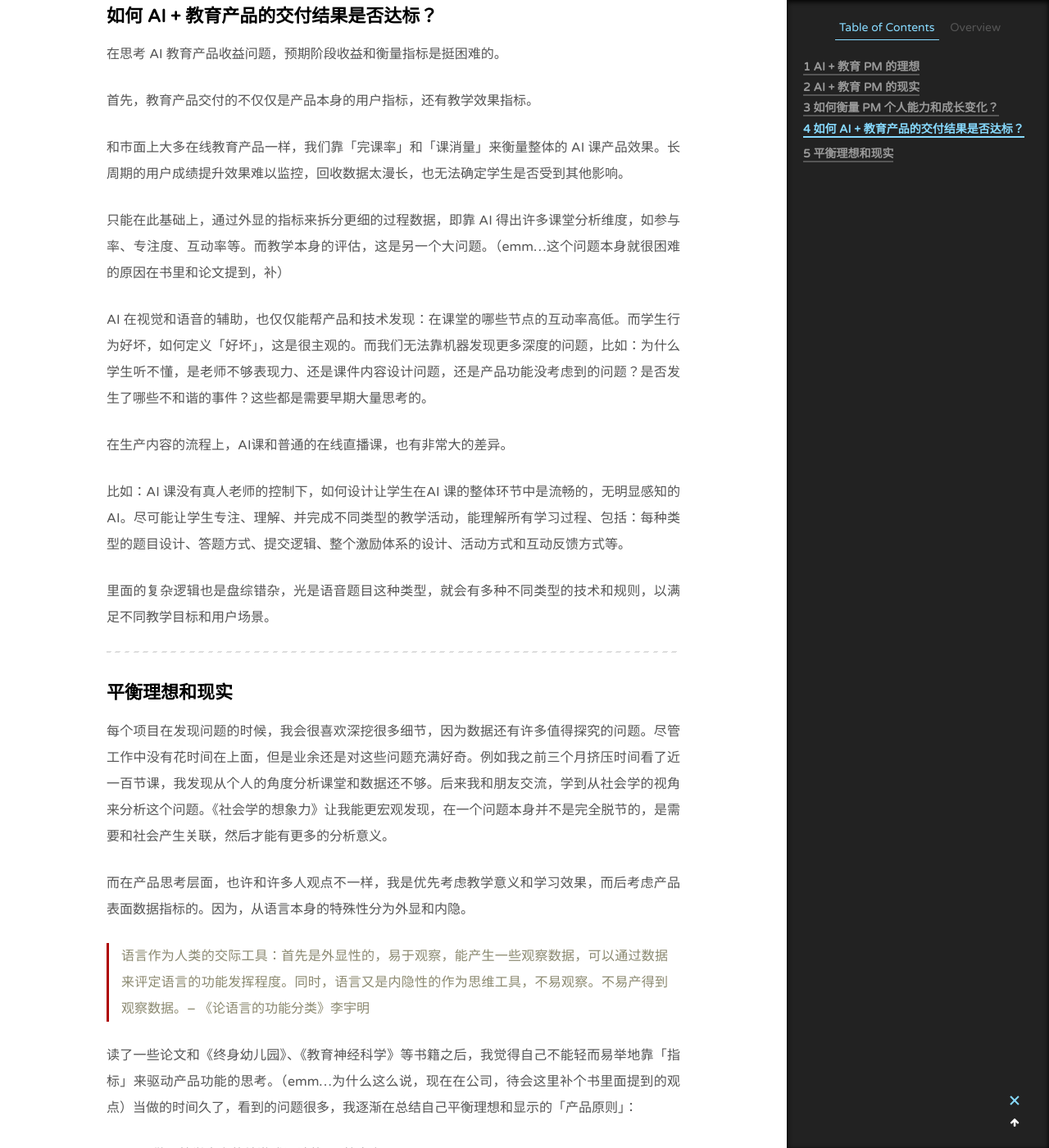
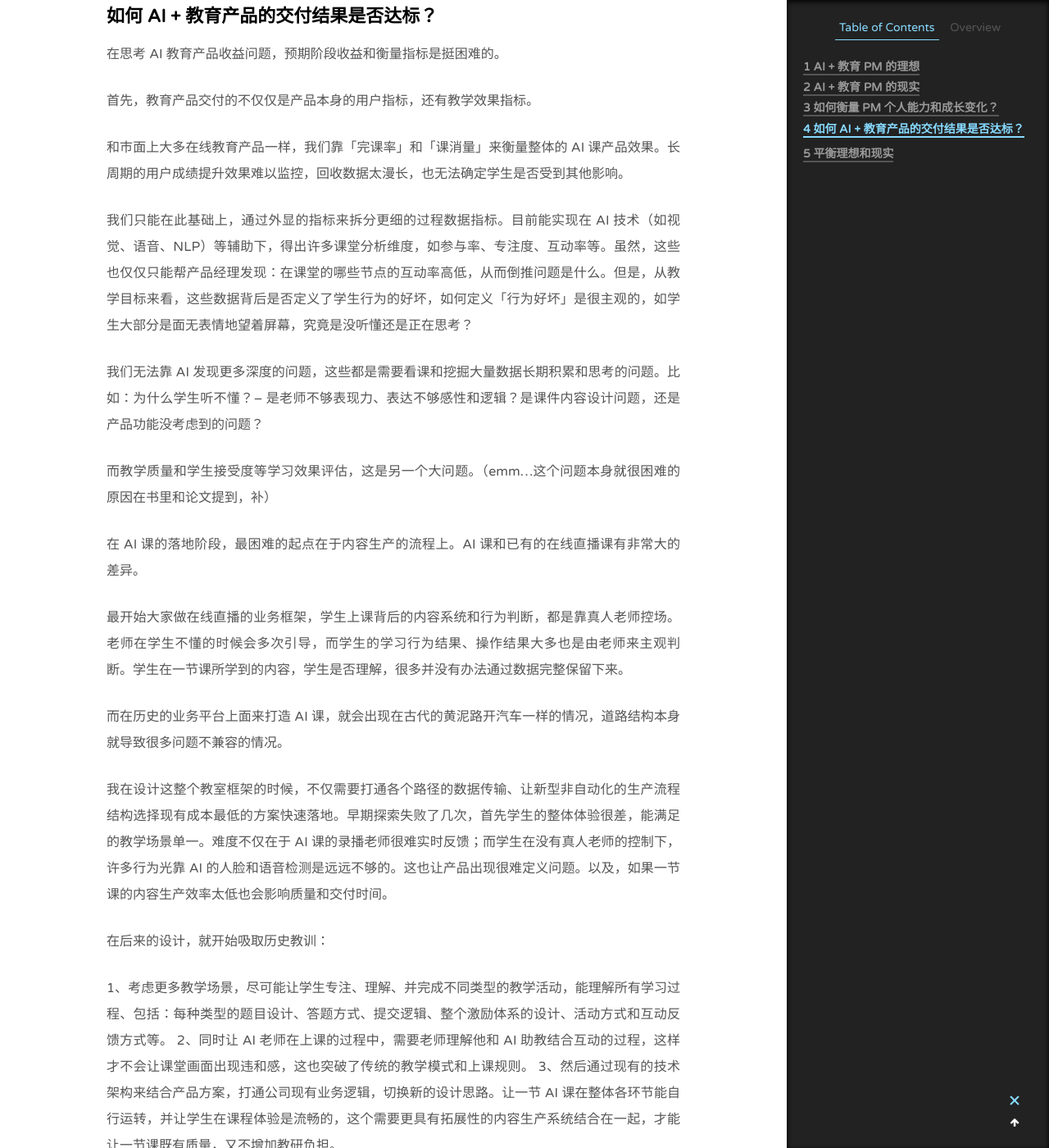
Before and after one commit to RamyWu/RamyWu.github.io, a Jekyll site: the page built from _posts/2019-06-05-One-Year-in-VIPKID.md, in a window 1280 px wide and 1400 px high, scrolled down 3585 px. Shown: the whole window at 82% size. Built offline with Jekyll 4.4.1, drawn with Linux system fonts in a browser that asks for light colours; comment, search, counter and statistics services are not loaded; some of the changed text lies outside the part shown.

Commit message:
update fix

```diff
--- a/_posts/2019-06-05-One-Year-in-VIPKID.md
+++ b/_posts/2019-06-05-One-Year-in-VIPKID.md
@@ -82,17 +82,31 @@ category: Work
 
 和市面上大多在线教育产品一样，我们靠「完课率」和「课消量」来衡量整体的 AI 课产品效果。长周期的用户成绩提升效果难以监控，回收数据太漫长，也无法确定学生是否受到其他影响。
 
-只能在此基础上，通过外显的指标来拆分更细的过程数据，即靠 AI 得出许多课堂分析维度，如参与率、专注度、互动率等。而教学本身的评估，这是另一个大问题。（emm...这个问题本身就很困难的原因在书里和论文提到，补）
+我们只能在此基础上，通过外显的指标来拆分更细的过程数据指标。目前能实现在 AI 技术（如视觉、语音、NLP）等辅助下，得出许多课堂分析维度，如参与率、专注度、互动率等。虽然，这些也仅仅只能帮产品经理发现：在课堂的哪些节点的互动率高低，从而倒推问题是什么。但是，从教学目标来看，这些数据背后是否定义了学生行为的好坏，如何定义「行为好坏」是很主观的，如学生大部分是面无表情地望着屏幕，究竟是没听懂还是正在思考？
 
-AI 在视觉和语音的辅助，也仅仅能帮产品和技术发现：在课堂的哪些节点的互动率高低。而学生行为好坏，如何定义「好坏」，这是很主观的。而我们无法靠机器发现更多深度的问题，比如：为什么学生听不懂，是老师不够表现力、还是课件内容设计问题，还是产品功能没考虑到的问题？是否发生了哪些不和谐的事件？这些都是需要早期大量思考的。
+我们无法靠 AI 发现更多深度的问题，这些都是需要看课和挖掘大量数据长期积累和思考的问题。比如：为什么学生听不懂？-- 是老师不够表现力、表达不够感性和逻辑？是课件内容设计问题，还是产品功能没考虑到的问题？
 
-在生产内容的流程上，AI课和普通的在线直播课，也有非常大的差异。
-
-比如：AI 课没有真人老师的控制下，如何设计让学生在AI 课的整体环节中是流畅的，无明显感知的 AI。尽可能让学生专注、理解、并完成不同类型的教学活动，能理解所有学习过程、包括：每种类型的题目设计、答题方式、提交逻辑、整个激励体系的设计、活动方式和互动反馈方式等。
-
-里面的复杂逻辑也是盘综错杂，光是语音题目这种类型，就会有多种不同类型的技术和规则，以满足不同教学目标和用户场景。
+而教学质量和学生接受度等学习效果评估，这是另一个大问题。（emm...这个问题本身就很困难的原因在书里和论文提到，补）
 
 
+在 AI 课的落地阶段，最困难的起点在于内容生产的流程上。AI 课和已有的在线直播课有非常大的差异。
+
+最开始大家做在线直播的业务框架，学生上课背后的内容系统和行为判断，都是靠真人老师控场。老师在学生不懂的时候会多次引导，而学生的学习行为结果、操作结果大多也是由老师来主观判断。学生在一节课所学到的内容，学生是否理解，很多并没有办法通过数据完整保留下来。
+
+而在历史的业务平台上面来打造 AI 课，就会出现在古代的黄泥路开汽车一样的情况，道路结构本身就导致很多问题不兼容的情况。
+
+我在设计这整个教室框架的时候，不仅需要打通各个路径的数据传输、让新型非自动化的生产流程结构选择现有成本最低的方案快速落地。早期探索失败了几次，首先学生的整体体验很差，能满足的教学场景单一。难度不仅在于 AI 课的录播老师很难实时反馈；而学生在没有真人老师的控制下，许多行为光靠 AI 的人脸和语音检测是远远不够的。这也让产品出现很难定义问题。以及，如果一节课的内容生产效率太低也会影响质量和交付时间。
+
+在后来的设计，就开始吸取历史教训：
+
+1、考虑更多教学场景，尽可能让学生专注、理解、并完成不同类型的教学活动，能理解所有学习过程、包括：每种类型的题目设计、答题方式、提交逻辑、整个激励体系的设计、活动方式和互动反馈方式等。
+2、同时让 AI 老师在上课的过程中，需要老师理解他和 AI 助教结合互动的过程，这样才不会让课堂画面出现违和感，这也突破了传统的教学模式和上课规则。
+3、然后通过现有的技术架构来结合产品方案，打通公司现有业务逻辑，切换新的设计思路。让一节 AI 课在整体各环节能自行运转，并让学生在课程体验是流畅的，这个需要更具有拓展性的内容生产系统结合在一起，才能让一节课既有质量，又不增加教研负担。
+
+
+上面的这个例子，已经看到一节看似简单的 AI课的背后是复杂的业务逻辑，而光是 AI 语音题目，就会有多种不同类型的技术和规则，以满足不同教学目标和用户场景。儿童语音识别现在还没有彻底突破技术难点。这是AI课里面非常痛的问题。
+
+产品的各项功能都有它独立的衡量方式，不断打磨教学产品体验来靠近预期的互动率、完课率、复购率等指标。
 
 ---
 
```
